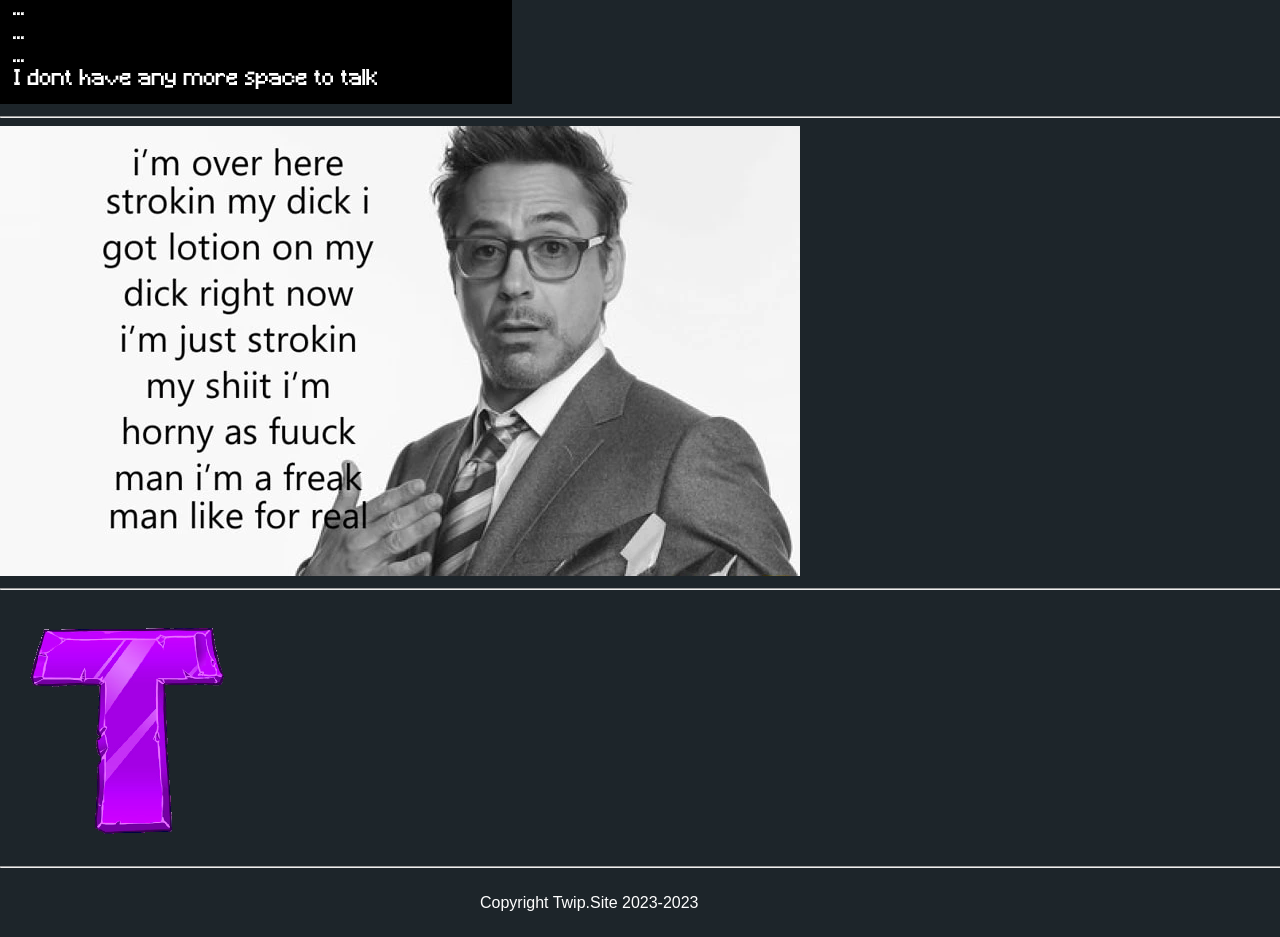
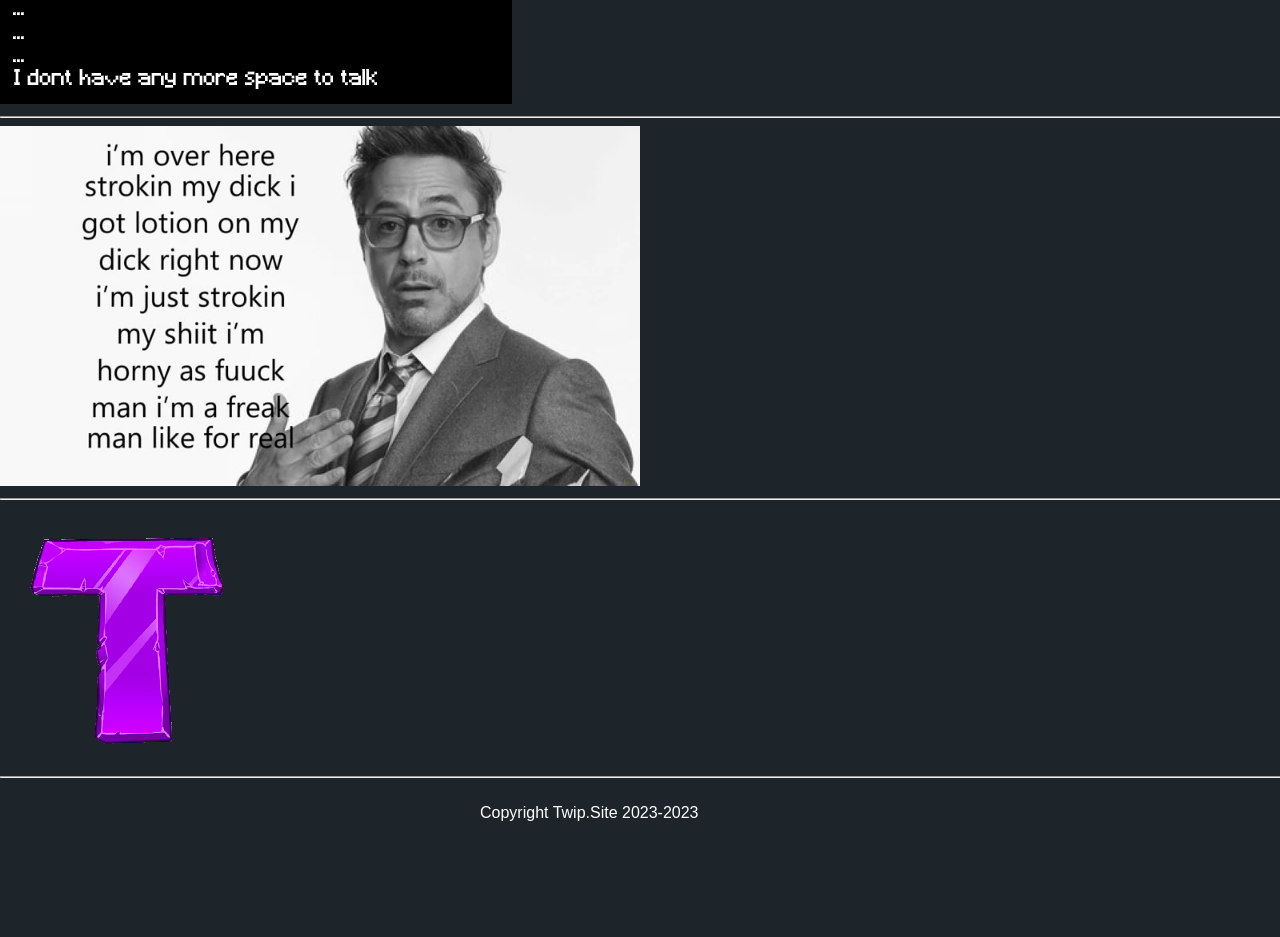
Before and after one commit to AkisYTB3/twip.site, a plain HTML site: page images/index.html in a window 1280 px wide. Shown: the part 1552-2489 px from the top of the page. After the commit the page ends 2399 px from the top, so only its background shows below. Drawn offline with Linux system fonts and the light colour scheme.

Commit message:
sdfasdfg

```diff
--- a/images/style.css
+++ b/images/style.css
@@ -10,6 +10,10 @@ body {
 body > * {
     max-width: 25%;
     min-width: 25%;
+}
+
+a > *{
+    max-width: 50%;
 }
 
 p{
```
